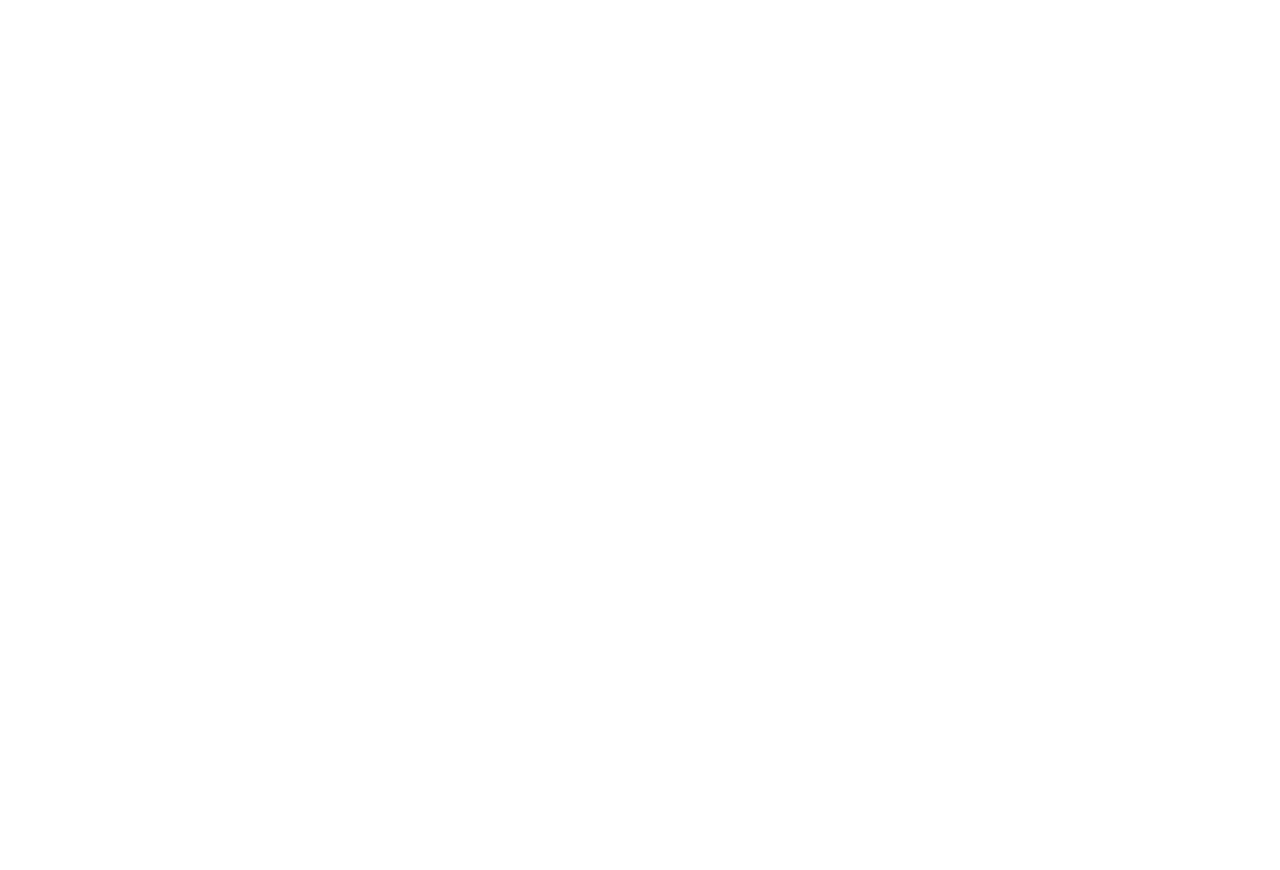
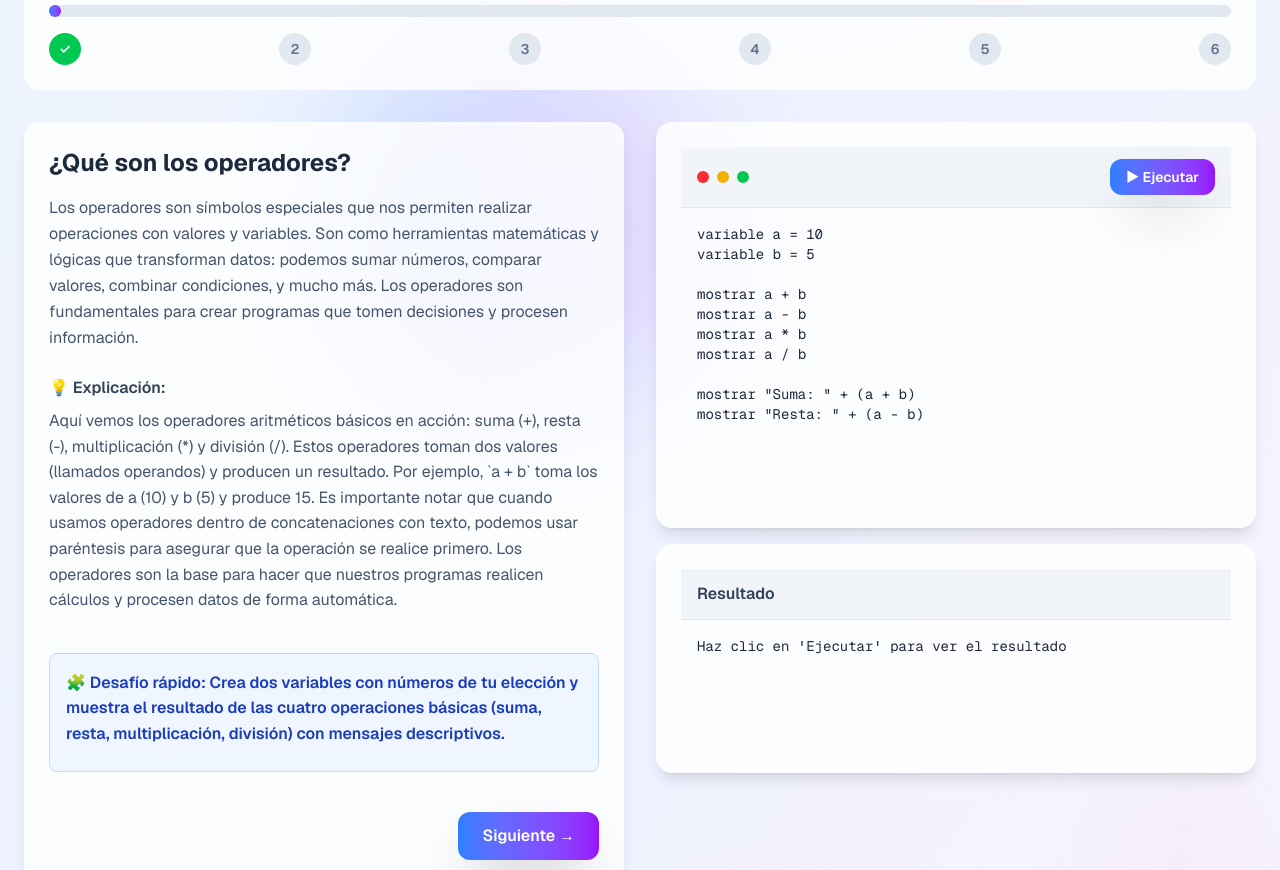
Before and after one commit to nicvazquezdev/hispano-lang-website, a Next.js app: page /lecciones/operadores in a window 1280 px wide. Before the commit this address had no page. Shown: the part 427-1297 px from the top of the page. Before the commit the page ends 800 px from the top, so only its background shows below. Built offline with nearby package versions, Linux system fonts and the light colour scheme.

Commit message:
Add OperadoresLesson component with interactive lessons on arithmetic, comparison, logical, and assignment operators. Include detailed explanations, code examples, and challenges to enhance learning and practical application of concepts.

```diff
--- /dev/null
+++ b/app/lecciones/operadores/page.tsx
@@ -0,0 +1,141 @@
+import LessonPage from "@/components/lessons/LessonPage";
+
+export default function OperadoresLesson() {
+  const steps = [
+    {
+      title: "¿Qué son los operadores?",
+      content:
+        "Los operadores son símbolos especiales que nos permiten realizar operaciones con valores y variables. Son como herramientas matemáticas y lógicas que transforman datos: podemos sumar números, comparar valores, combinar condiciones, y mucho más. Los operadores son fundamentales para crear programas que tomen decisiones y procesen información.",
+      code: `variable a = 10
+variable b = 5
+
+mostrar a + b
+mostrar a - b
+mostrar a * b
+mostrar a / b
+
+mostrar "Suma: " + (a + b)
+mostrar "Resta: " + (a - b)`,
+      explanation:
+        "Aquí vemos los operadores aritméticos básicos en acción: suma (+), resta (-), multiplicación (*) y división (/). Estos operadores toman dos valores (llamados operandos) y producen un resultado. Por ejemplo, `a + b` toma los valores de a (10) y b (5) y produce 15. Es importante notar que cuando usamos operadores dentro de concatenaciones con texto, podemos usar paréntesis para asegurar que la operación se realice primero. Los operadores son la base para hacer que nuestros programas realicen cálculos y procesen datos de forma automática.",
+      challenge:
+        "🧩 Desafío rápido: Crea dos variables con números de tu elección y muestra el resultado de las cuatro operaciones básicas (suma, resta, multiplicación, división) con mensajes descriptivos.",
+    },
+    {
+      title: "Operadores Aritméticos",
+      content:
+        "Los operadores aritméticos nos permiten realizar cálculos matemáticos. Además de las cuatro operaciones básicas, tenemos el módulo (%) que nos da el resto de una división. Estos operadores son esenciales para crear calculadoras, procesar datos numéricos, o realizar cualquier cálculo matemático.",
+      code: `variable a = 17
+variable b = 5
+
+variable suma = a + b
+variable resta = a - b
+variable producto = a * b
+variable division = a / b
+variable modulo = a % b
+
+mostrar "Suma: " + suma
+mostrar "Resta: " + resta
+mostrar "Producto: " + producto
+mostrar "División: " + division
+mostrar "Módulo (resto): " + modulo`,
+      explanation:
+        "Los cinco operadores aritméticos básicos son:\n\n• `+` suma dos números\n• `-` resta el segundo del primero\n• `*` multiplica dos números\n• `/` divide el primero entre el segundo\n• `%` devuelve el resto de la división\n\nEl operador módulo (%) es especialmente útil para determinar si un número es par o impar (si num % 2 == 0, es par), o para trabajar con ciclos y patrones. En este ejemplo, 17 % 5 = 2 porque 17 dividido entre 5 es 3 con resto 2. Estos operadores siguen las reglas matemáticas estándar de precedencia: multiplicación y división se ejecutan antes que suma y resta.",
+      challenge:
+        "🧩 Desafío rápido: Crea un programa que calcule el área de un círculo. Pide el radio al usuario y usa la fórmula: área = 3.14159 * radio * radio.",
+    },
+    {
+      title: "Operadores de Comparación",
+      content:
+        "Los operadores de comparación nos permiten comparar dos valores y obtener un resultado verdadero o falso. Son fundamentales para tomar decisiones en nuestros programas: '¿es mayor?', '¿son iguales?', '¿es diferente?'. El resultado siempre es un valor booleano (verdadero o falso).",
+      code: `variable a = 10
+variable b = 5
+
+mostrar "a > b: " + (a > b)
+mostrar "a < b: " + (a < b)
+mostrar "a >= b: " + (a >= b)
+mostrar "a <= b: " + (a <= b)
+mostrar "a == b: " + (a == b)
+mostrar "a != b: " + (a != b)`,
+      explanation:
+        "Los operadores de comparación son:\n\n• `>` mayor que\n• `<` menor que\n• `>=` mayor o igual que\n• `<=` menor o igual que\n• `==` igual a (comparación)\n• `!=` diferente de\n\nEs importante no confundir `=` (asignación) con `==` (comparación). El primero guarda un valor en una variable, el segundo compara si dos valores son iguales. Estos operadores son la base de las estructuras condicionales: nos permiten hacer que el programa tome diferentes caminos según las condiciones. Por ejemplo, podemos verificar si un usuario es mayor de edad (edad >= 18) o si una contraseña es correcta (password == 'secreto').",
+      challenge:
+        "🧩 Desafío rápido: Crea dos variables con edades y compara si la primera persona es mayor, menor o igual que la segunda. Muestra los resultados de las tres comparaciones.",
+    },
+    {
+      title: "Operadores Lógicos",
+      content:
+        "Los operadores lógicos nos permiten combinar múltiples condiciones. Son como conectores que unen preguntas: '¿es mayor de edad Y tiene licencia?', '¿llueve O hace frío?'. Con ellos podemos crear condiciones complejas que evalúan múltiples factores antes de tomar una decisión.",
+      code: `variable es_mayor = verdadero
+variable tiene_licencia = verdadero
+variable tiene_auto = falso
+
+variable puede_conducir = es_mayor y tiene_licencia
+mostrar "¿Puede conducir?: " + puede_conducir
+
+variable necesita_taxi = !tiene_auto
+mostrar "¿Necesita taxi?: " + necesita_taxi
+
+variable puede_viajar = tiene_auto o tiene_licencia
+mostrar "¿Puede viajar?: " + puede_viajar`,
+      explanation:
+        "Los tres operadores lógicos principales son:\n\n• `y` (AND): Verdadero solo si AMBAS condiciones son verdaderas\n• `o` (OR): Verdadero si AL MENOS UNA condición es verdadera\n• `!` (NOT): Invierte el valor (verdadero → falso, falso → verdadero)\n\nEstos operadores son fundamentales para crear lógica compleja. Por ejemplo, 'puede conducir' requiere que AMBAS condiciones sean verdaderas (es mayor Y tiene licencia). En cambio, 'puede viajar' solo necesita UNA (tiene auto O tiene licencia). El operador NOT (!) es muy útil para invertir condiciones: si tiene auto es falso, entonces necesita taxi es verdadero. Dominar estos operadores es esencial para escribir programas que tomen decisiones inteligentes.",
+      challenge:
+        "🧩 Desafío rápido: Simula un sistema de acceso: el usuario puede entrar si tiene tarjeta Y (tiene código O es administrador). Crea las variables y muestra si puede entrar.",
+    },
+    {
+      title: "Operadores de Asignación",
+      content:
+        "Los operadores de asignación nos permiten modificar variables de forma más rápida y clara. En lugar de escribir 'x = x + 5', podemos escribir 'x += 5'. Estos atajos hacen nuestro código más conciso y legible, especialmente cuando trabajamos con contadores o acumuladores.",
+      code: `variable x = 10
+mostrar "Valor inicial: " + x
+
+x += 5
+mostrar "Después de += 5: " + x
+
+x -= 3
+mostrar "Después de -= 3: " + x
+
+x *= 2
+mostrar "Después de *= 2: " + x
+
+x /= 4
+mostrar "Después de /= 4: " + x`,
+      explanation:
+        "Los operadores de asignación combinan una operación con la asignación:\n\n• `+=` suma y asigna (x += 5 es igual a x = x + 5)\n• `-=` resta y asigna (x -= 3 es igual a x = x - 3)\n• `*=` multiplica y asigna (x *= 2 es igual a x = x * 2)\n• `/=` divide y asigna (x /= 4 es igual a x = x / 4)\n• `%=` módulo y asigna (x %= 3 es igual a x = x % 3)\n\nEstos operadores son muy útiles cuando trabajamos con contadores, acumuladores o cuando necesitamos actualizar un valor basándonos en su valor anterior. Por ejemplo, en un juego podríamos usar `puntos += 10` cada vez que el jugador anote, o `vidas -= 1` cuando reciba daño. Estos atajos son una convención estándar en programación y hacen el código más profesional y fácil de leer.",
+      challenge:
+        "🧩 Desafío rápido: Simula un sistema de puntos en un juego. Comienza con 100 puntos, suma 50 por una victoria, resta 20 por una derrota, y multiplica por 1.5 por un bonus. Muestra el resultado en cada paso.",
+    },
+    {
+      title: "¡Práctica libre!",
+      content:
+        "Ahora es tu turno de combinar todos los operadores que has aprendido. Crea programas que realicen cálculos complejos, tomen decisiones basadas en múltiples condiciones, y actualicen valores de forma dinámica. Los operadores son tus herramientas para transformar datos y crear lógica sofisticada.",
+      code: `variable numero = 15
+
+mostrar "Número original: " + numero
+mostrar "Es par?: " + (numero % 2 == 0)
+
+numero *= 2
+mostrar "Después de duplicar: " + numero
+
+variable es_grande = numero > 20
+mostrar "¿Es mayor que 20?: " + es_grande`,
+      explanation:
+        "En esta práctica libre puedes experimentar combinando diferentes tipos de operadores. Intenta crear calculadoras más complejas, sistemas de validación con múltiples condiciones, o simulaciones que usen tanto operadores aritméticos como lógicos. La clave está en entender qué operador usar en cada situación: aritméticos para cálculos, comparación para evaluaciones, lógicos para condiciones complejas, y asignación para actualizar valores. Cuanto más practiques, más natural te resultará combinarlos para resolver problemas complejos.",
+      challenge:
+        "🧩 Desafío rápido: Crea un programa que calcule el IMC (Índice de Masa Corporal). Pide peso y altura al usuario, calcula IMC = peso / (altura * altura), y muestra si es menor, igual o mayor que 25.",
+      summary:
+        "🧠 Recuerda:\n\n• Operadores aritméticos (+, -, *, /, %) para cálculos matemáticos.\n• Operadores de comparación (>, <, >=, <=, ==, !=) devuelven verdadero/falso.\n• Operadores lógicos (y, o, !) combinan condiciones.\n• Operadores de asignación (+=, -=, *=, /=) son atajos útiles.\n• Usa paréntesis para controlar el orden de las operaciones.\n• ¡Los operadores son tus herramientas para procesar datos y crear lógica!",
+    },
+  ];
+
+  return (
+    <LessonPage
+      badge={{ emoji: "➕", text: "Lección 4" }}
+      title="Operadores en"
+      titleGradient=" Hispano Lang"
+      description="Aprende a usar operadores aritméticos, de comparación, lógicos y de asignación"
+      steps={steps}
+    />
+  );
+}
```
